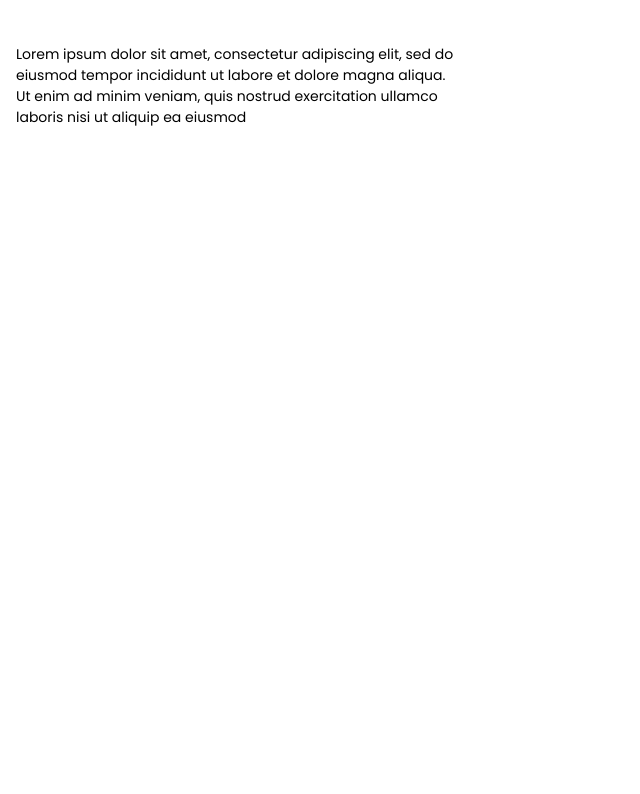
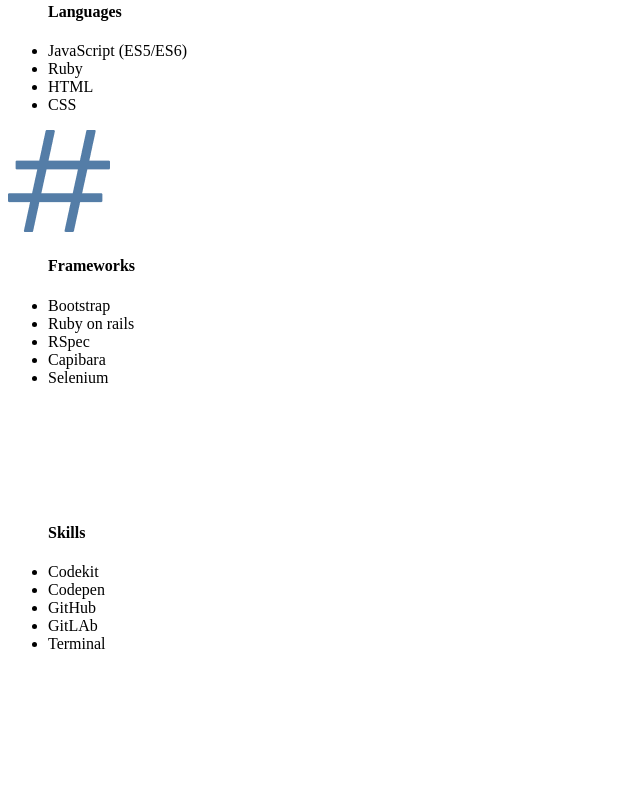
Before and after one commit to frnega/portfolio-template5, a plain HTML site: page index.html in a window 1280 px wide. Shown: the part 3817-4611 px from the top of the page, without its empty margins (0-640 px from the left). Drawn offline with nearby package versions, Linux system fonts and the light colour scheme.

Commit message:
change to css

```diff
--- a/style.css
+++ b/style.css
@@ -1,134 +1,4 @@
 @media only screen and (min-width: 760px) {
-  .main-about-desk p {
-    font-size: 14px;
-    font-family: 'Poppins', sans-serif;
-    line-height: 21px;
-    text-align: left;
-    margin-left: 8px;
-    margin-bottom: 42px;
-    width: 446px;
-    height: 86px;
-  }
-
-  h4 {
-    color: white;
-    font-family: 'Poppins', sans-serif;
-    font-size: 20px;
-    top: 22px;
-  }
-
-  .about_language-desk {
-    background-color: #1c528a;
-    background-size: 500px 100%;
-    width: 289px;
-    margin-left: 160px;
-    margin-top: 150px;
-  }
-
-  .about_language-desk .effect_1 {
-    height: 100px;
-    position: relative;
-    color: #547da7;
-    margin: 5px;
-    bottom: 30px;
-    top: 6px;
-    left: 187px;
-  }
-
-  .about_framework-desk {
-    background-color: #e2505c;
-    background-size: 500px 100%;
-    width: 289px;
-    margin-left: 740px;
-    margin-top: -415px;
-  }
-
-  .about_framework-desk .effect_2 {
-    height: 100px;
-    position: relative;
-    color: #547da7;
-    margin: 5px;
-    bottom: 30px;
-    top: 6px;
-    left: 187px;
-  }
-
-  .about_Skills-desk {
-    background-color: #febf52;
-    margin-left: 160px;
-    height: 400px;
-    width: 289px;
-  }
-
-  .dotabout {
-    margin-left: 370px;
-    margin-top: -1770px;
-    height: 160px;
-    width: 160px;
-  }
-
-  .about_Skills-desk .effect_3 {
-    height: 100px;
-    position: relative;
-    color: #547da7;
-    margin: 4.5px;
-    bottom: 30px;
-    top: 6px;
-    left: 187px;
-  }
-
-  .About-section-desk ul {
-    color: #fff;
-    position: inherit;
-    height: 100px;
-    font-family: 'Poppins', sans-serif;
-    margin: 100px;
-  }
-
-  .About-section {
-    display: none;
-  }
-
-  .main-about {
-    display: none;
-  }
-
-  .about_container {
-    display: none;
-  }
-
-  .about_language {
-    display: none;
-  }
-
-  .about_framework {
-    display: none;
-  }
-
-  .about_Skills {
-    display: none;
-  }
-
-  .contact-form-desk {
-    display: flex;
-    flex-direction: row;
-    justify-content: space-between;
-  }
-
-  .contact-form-desk .geometry1 {
-    width: 263px;
-    height: 350px;
-    margin-top: 1100px;
-    margin-left: -310px;
-  }
-
-  .contact-form-desk-2 .geometry1 {
-    width: 263px;
-    height: 350px;
-    margin-left: 1080px;
-    margin-top: -100px;
-  }
-
   .contact-hedline-desk {
     font-family: 'Playfair Display', sans-serif;
     font-size: 110px;
```
